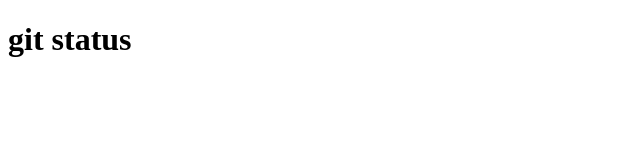
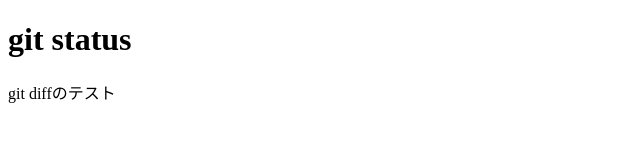
Before and after one commit to tatsuma1111/git_tutorial, a plain HTML site: page index.html in a window 1280 px wide. Shown: the whole page, without its empty margins (0-640 px from the left). Drawn offline with Linux system fonts and the light colour scheme.

Commit message:
git-diff<p>を追加

```diff
--- a/index.html
+++ b/index.html
@@ -5,6 +5,7 @@
     <meta name="viewport" content="width=device-width, initial-scale=1.0">
     <title>Document</title>
     <h1>git status</h1>
+    <p>git diffのテスト</p>
 </head>
 <body>
 
```
